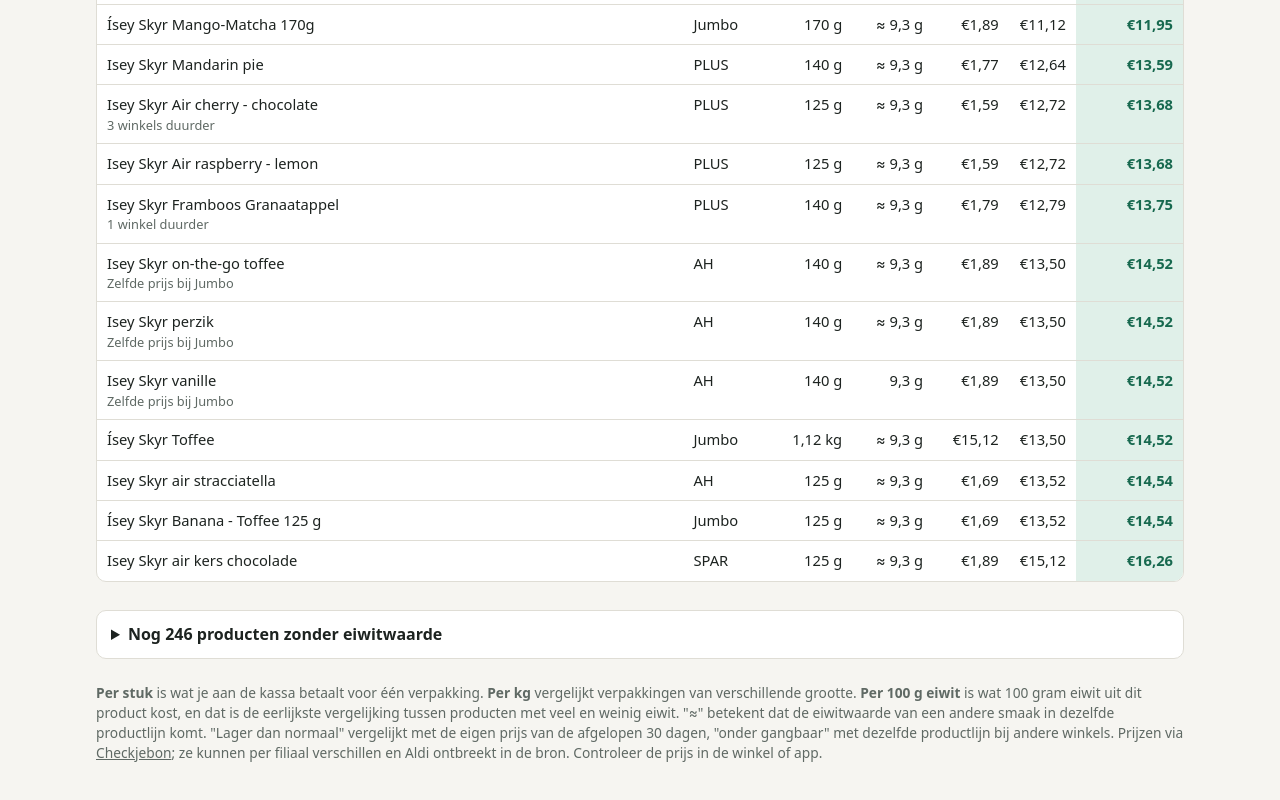
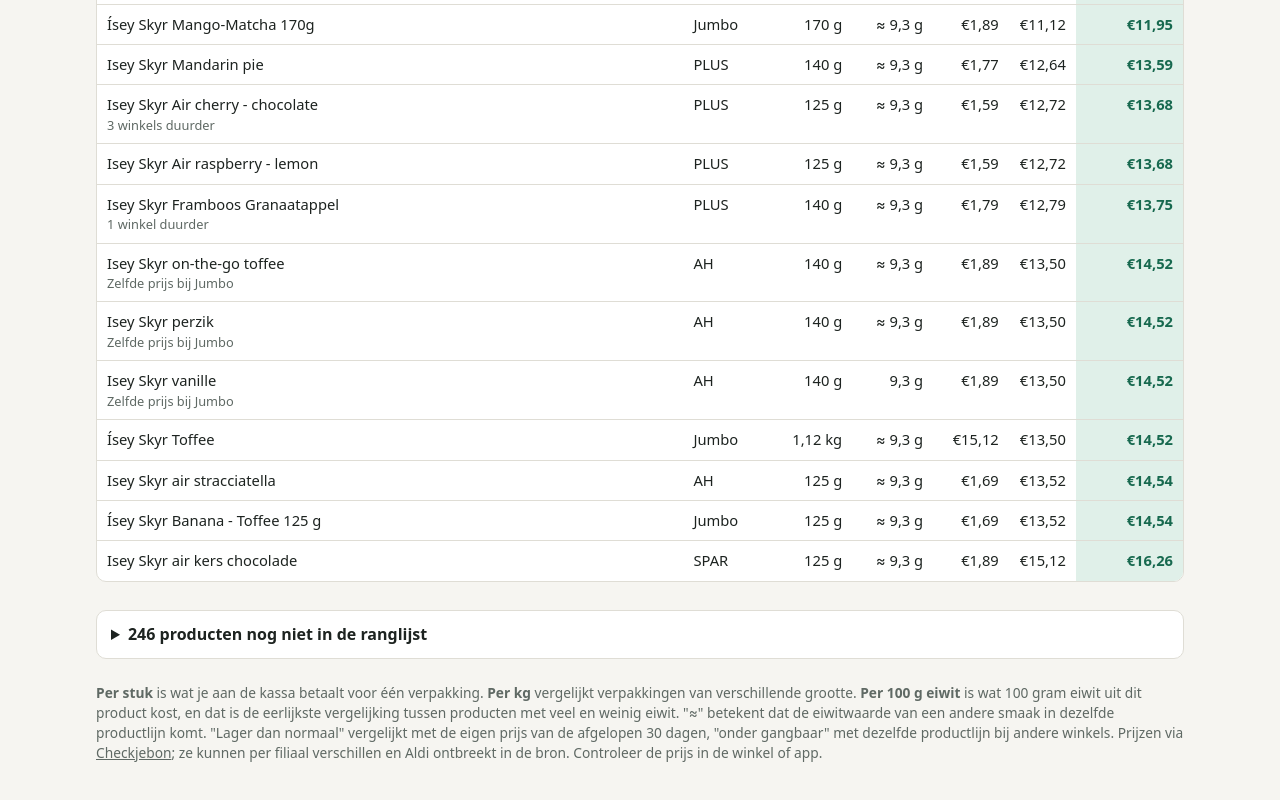
Before and after one commit to JJvE-GIT/proteindex, a plain HTML site: page docs/index.html in a window 1280 px wide. Shown: the part 8726-9526 px from the top of the page. Drawn offline with Linux system fonts and the light colour scheme.

Commit message:
Add files via upload

```diff
--- a/docs/index.html
+++ b/docs/index.html
@@ -97,7 +97,7 @@ td .label{margin-left:6px}
  <table><thead><tr id="kop"></tr></thead><tbody id="tabel"></tbody></table>
  <div class="mobiel" id="kaarten"></div>
 </div>
-<details id="onbekend"><summary></summary><p class="bij">Deze producten doen nog niet mee aan de ranglijst, omdat er geen betrouwbare eiwitwaarde of gewicht is. Vul ze aan in <code>data/eiwit.json</code>.</p><ul></ul></details>
+<details id="onbekend"><summary></summary><p class="bij">Deze producten doen nog niet mee aan de ranglijst. Vaak toont de winkelsite de voedingswaarden niet leesbaar, is de productnaam te vaag om te herkennen, of geeft de prijsbron geen gewicht. Staat er een product tussen dat je mist, dan kan de waarde worden toegevoegd in <code>data/eiwit.json</code>.</p><ul></ul></details>
 <p class="uitleg"><strong>Per stuk</strong> is wat je aan de kassa betaalt voor één verpakking. <strong>Per kg</strong> vergelijkt verpakkingen van verschillende grootte. <strong>Per 100 g eiwit</strong> is wat 100 gram eiwit uit dit product kost, en dat is de eerlijkste vergelijking tussen producten met veel en weinig eiwit. "≈" betekent dat de eiwitwaarde van een andere smaak in dezelfde productlijn komt. "Lager dan normaal" vergelijkt met de eigen prijs van de afgelopen 30 dagen, "onder gangbaar" met dezelfde productlijn bij andere winkels. Prijzen via <a href="https://github.com/supermarkt/checkjebon">Checkjebon</a>; ze kunnen per filiaal verschillen en Aldi ontbreekt in de bron. Controleer de prijs in de winkel of app.</p>
 </main>
 <script>
@@ -149,7 +149,7 @@ document.getElementById('wis').onclick=()=>{Object.assign(st,{smaak:'alle',forma
 fetch('data.json',{cache:'no-store'}).then(r=>{if(!r.ok)throw 0;return r.json()}).then(d=>{D=d;const b=new Date(d.bijgewerkt),f={dateStyle:'long'};const bron=d.brondatum?new Date(d.brondatum):null;
 document.getElementById('stand').textContent=`Bijgewerkt ${b.toLocaleDateString('nl-NL',f)}`+(bron?` · prijzen van ${bron.toLocaleDateString('nl-NL',f)}`:'');
 const leeftijd=(Date.now()-(bron||b))/864e5;if(leeftijd>4)document.getElementById('oud').innerHTML=`<p class="waarschuwing">Deze prijzen zijn ${Math.floor(leeftijd)} dagen oud, dus deals kunnen verlopen zijn.</p>`;
-tegels();const o=document.getElementById('onbekend');o.querySelector('summary').textContent=`Nog ${d.onbekend.length} producten zonder eiwitwaarde`;o.querySelector('ul').innerHTML=d.onbekend.map(p=>`<li><a href="${esc(p.url)}" rel="noopener">${esc(p.naam)}</a> · ${esc(p.winkel)}${p.maat?' · '+esc(p.maat):''}${p.prijs?' · '+eur(p.prijs):''}</li>`).join('');
+tegels();const o=document.getElementById('onbekend');o.querySelector('summary').textContent=`${d.onbekend.length} producten nog niet in de ranglijst`;o.querySelector('ul').innerHTML=d.onbekend.map(p=>`<li><a href="${esc(p.url)}" rel="noopener">${esc(p.naam)}</a> · ${esc(p.winkel)}${p.maat?' · '+esc(p.maat):''}${p.prijs?' · '+eur(p.prijs):''}</li>`).join('');
 document.getElementById('zoek').oninput=e=>{st.zoek=e.target.value;teken()};teken()}).catch(e=>{console.error(e);document.getElementById('stand').textContent='De prijzen konden niet worden geladen. Probeer het later opnieuw.'});
 </script>
 </body>
```
